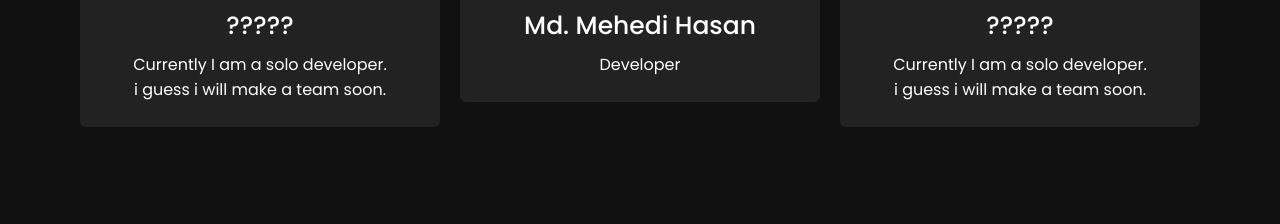
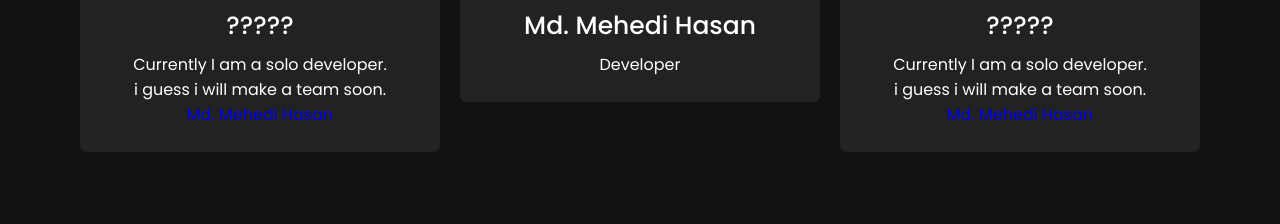
Before and after one commit to 0mehedihasan/0mehedihasan.github.io-ex-01, a plain HTML site: page index.html in a window 1280 px wide. Shown: the part 3333-3557 px from the top of the page. Drawn offline with nearby package versions, Linux system fonts and the light colour scheme.

Commit message:
Update index.html

```diff
--- a/index.html
+++ b/index.html
@@ -195,6 +195,8 @@
                         <p>Currently I am a solo developer.<br>
                         i guess i will make a team soon.</p>
                     </div>
+<div class="badge-base LI-profile-badge" data-locale="en_US" data-size="medium" data-theme="dark" data-type="VERTICAL" data-vanity="md-mehedi-hasan-895a03245" data-version="v1"><a class="badge-base__link LI-simple-link" href="https://bd.linkedin.com/in/md-mehedi-hasan-895a03245?trk=profile-badge">Md. Mehedi Hasan</a></div>
+
                 </div>
     </section>
 <!-- social -->
```
